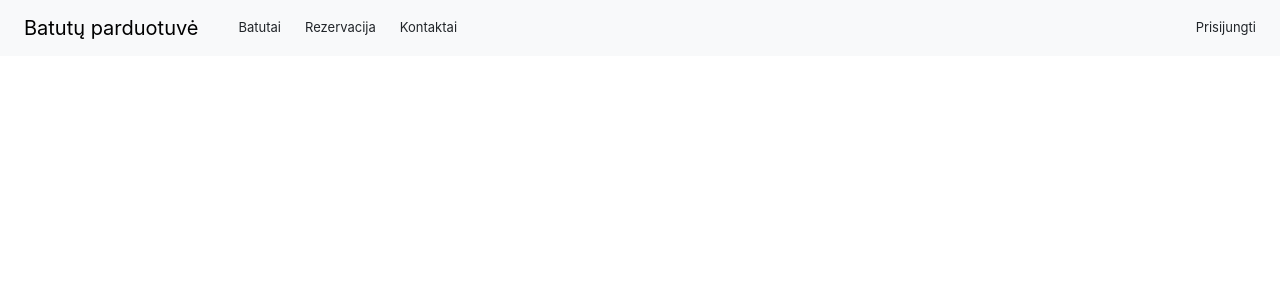
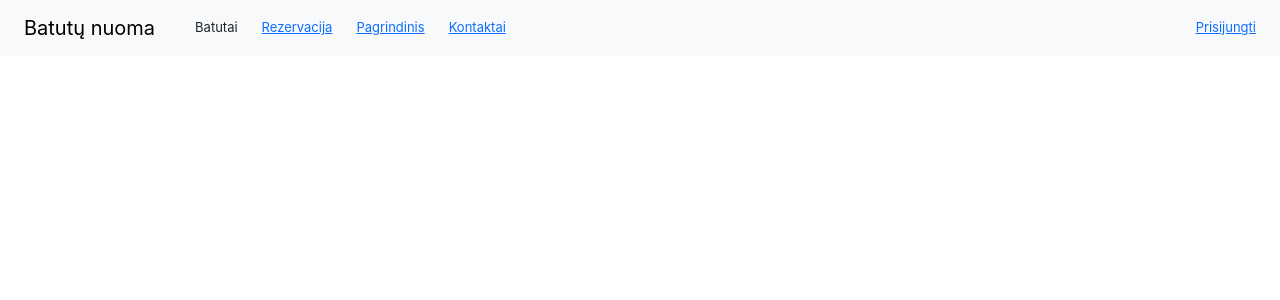
Before and after one commit to ignasbakus/BatutaiFrontendas, a React (Create React App) app: page /Contact in a window 1280 px wide. Shown: the top 300 px of the page. Built offline with nearby package versions, Linux system fonts and the light colour scheme.

Commit message:
Bandžiau sukurt Routes, bet neužkrauna Contact.js per NavBarą

```diff
--- a/package.json
+++ b/package.json
@@ -10,6 +10,7 @@
     "react": "^18.2.0",
     "react-bootstrap": "^2.10.0",
     "react-dom": "^18.2.0",
+    "react-router-dom": "6.4",
     "react-scripts": "5.0.1",
     "web-vitals": "^2.1.4"
   },
--- a/src/App.js
+++ b/src/App.js
@@ -1,19 +1,27 @@
   import "./App.css";
-import Header from "./Header";
+  import NavBar from "./NavBar";
+  import Contact from "./Contact";
+  import { Route, Routes } from "react-router-dom";
 
   function App() {
     return (
+      <>
+        <NavBar
+          brand="Batutų nuoma"
+          items="Batutai"
+          dropdownValue1="Visi batutai"
+          dropdownValue2="Kažkas"
+          dropdownValue3="Kažkas"
+          contacts="Kontaktai"
+          reservation="Rezervacija"
+          home="Pagrindinis"
+        />
         <div>
-      <Header
-        brand="Batutų parduotuvė"
-        reservation="Rezervacija"
-        items="Batutai"
-        contacts="Kontaktai"
-        dropdownValue1="Visi Batutai"
-        dropdownValue2="Priedai"
-        dropdownValue3="Kažkas"
-      />
+          <Routes>
+            <Route path="/Contact" element={<Contact/>}/>
+          </Routes>
         </div>
+      </>
     );
   }
 
--- /dev/null
+++ b/src/Contact.js
@@ -0,0 +1,11 @@
+import React from "react";
+
+function Contact(props) {
+  return (
+    <div>
+      <h1>Hello</h1>
+    </div>
+  );
+}
+
+export default Contact;
--- a/src/Header.js
+++ b/src/NavBar.js
@@ -1,11 +1,12 @@
 import React from "react";
-import "./Header.css";
+import "./NavBar.css"
 import Nav from "react-bootstrap/Nav";
 import Navbar from "react-bootstrap/Navbar";
 import NavDropdown from "react-bootstrap/NavDropdown";
+import { Link } from 'react-router-dom';
 import { useState, useRef, useEffect } from "react";
 
-function Header(props) {
+function NavBar(props) {
   const [show, setShow] = useState(false);
   const dropdownRef = useRef(null);
   let timeout;
@@ -50,18 +51,21 @@ function Header(props) {
             {props.dropdownValue3}
           </NavDropdown.Item>
         </NavDropdown>
-        <Nav.Link className="me-4" href="#home">
+        <Link className="me-4" href="#h">
           {props.reservation}
-        </Nav.Link>
-        <Nav.Link className="me-4" href="#link">
+        </Link>
+        <Link className="me-4" >
+          {props.home}
+        </Link>
+        <Link className="me-4" to="/Contact">
           {props.contacts}
-        </Nav.Link>
-        <Nav.Link className="ms-auto me-4" href="#link">
+        </Link>
+        <Link className="ms-auto me-4" href="#link">
           Prisijungti
-        </Nav.Link>
+        </Link>
       </Navbar>
     </div>
   );
 }
 
-export default Header;
+export default NavBar;
--- a/src/index.js
+++ b/src/index.js
@@ -1,18 +1,15 @@
-import 'bootstrap/dist/css/bootstrap.css';
-import React from 'react';
-import ReactDOM from 'react-dom/client';
-import './index.css';
-import App from './App';
-import reportWebVitals from './reportWebVitals';
+import "bootstrap/dist/css/bootstrap.css";
+import React from "react";
+import ReactDOM from "react-dom/client";
+import { BrowserRouter } from "react-router-dom";
+import "./index.css";
+import App from "./App";
 
-const root = ReactDOM.createRoot(document.getElementById('root'));
+const root = ReactDOM.createRoot(document.getElementById("root"));
 root.render(
   <React.StrictMode>
-    <App />
+    <BrowserRouter>
+      <App />
+    </BrowserRouter>
   </React.StrictMode>
 );
-
-// If you want to start measuring performance in your app, pass a function
-// to log results (for example: reportWebVitals(console.log))
-// or send to an analytics endpoint. Learn more: https://bit.ly/CRA-vitals
-reportWebVitals();
```
Also changed, not shown: src/NavBar.css (renamed from src/Header.css), 1 other file (tests, documents, lock files or other folders). Lines whose indentation alone changed are shown as unchanged.
